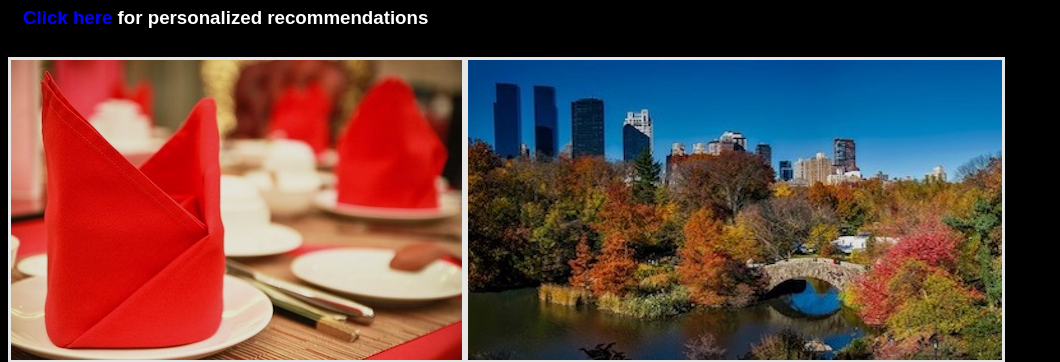
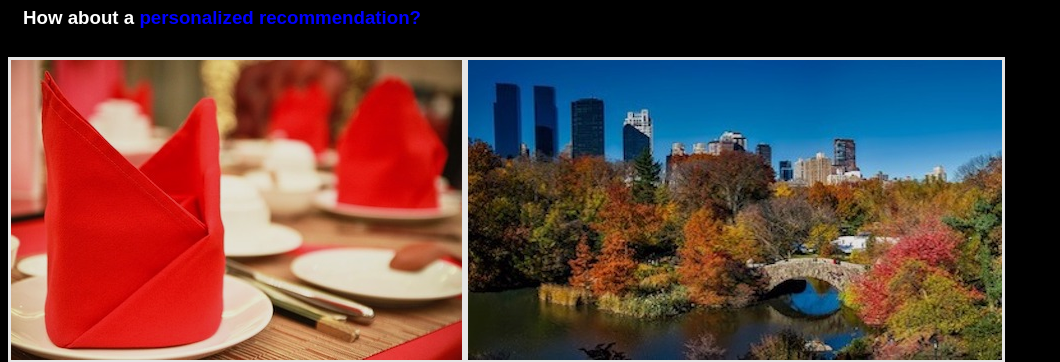
Before and after one commit to TanukiDemon/WhatDoNYC, a Flask app: page / in a window 1280 px wide. Shown: the part 80-442 px from the top of the page, without its empty margins (0-1060 px from the left). Run offline with Flask 2, Linux system fonts and the light colour scheme; parts of the project's set-up code (start-up, migrations or seed data) failed here and were passed over.

Commit message:
Update index.html

```diff
--- a/app/templates/index.html
+++ b/app/templates/index.html
@@ -22,7 +22,7 @@
 	</div>
 
 	<div id="rec">
-		<h3><a href="login.html">Click here</a> for personalized recommendations</h3>
+		<h3>How about a <a href="login.html">personalized recommendation?</a></h3>
 	</div>
 
 	<div id="grid">
```
